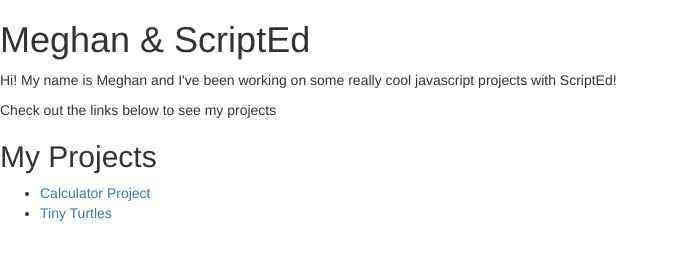
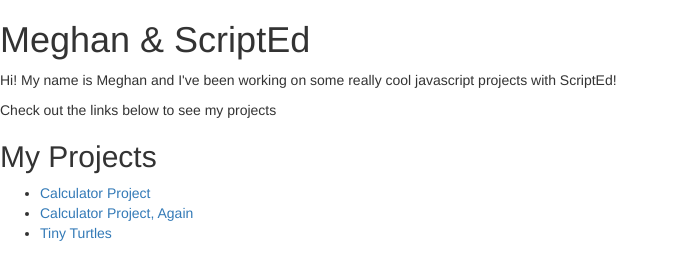
Before and after one commit to megknoll/scripted-projects, a plain HTML site: page index.html in a window 1280 px wide. Shown: the whole page, without its empty margins (0-679 px from the left). Drawn offline with nearby package versions, Linux system fonts and the light colour scheme.

Commit message:
Update index.html

```diff
--- a/index.html
+++ b/index.html
@@ -11,6 +11,7 @@
     <h2>My Projects</h2>
     <ul>
       <li><a href="/scripted-projects/calculator-project/">Calculator Project</a></li>
+      <li><a href="/scripted-projects/calculatorproject2/">Calculator Project, Again</a></li>
       <li><a href="/scripted-projects/tiny-turtles/">Tiny Turtles</a></li>
     </ul>
   </body>
```
